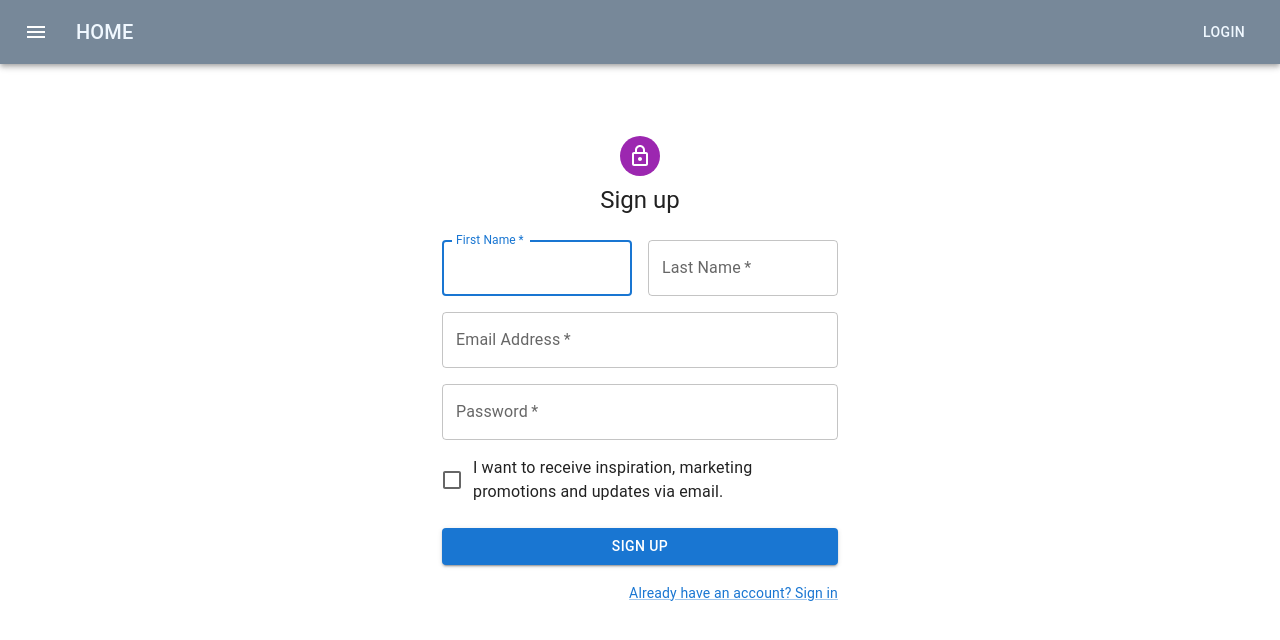
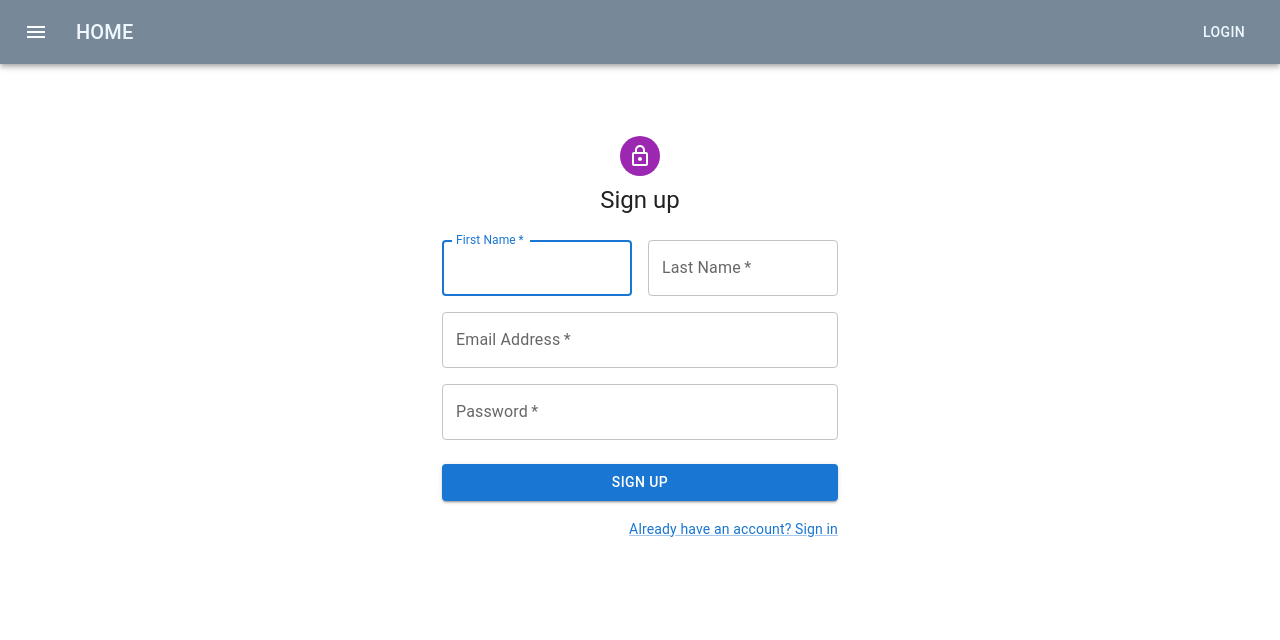
Before and after one commit to anabixs/project-uni, a React (Vite) app: page /signup in a window 1280 px wide. Shown: the top 640 px of the page. Built offline with nearby package versions, Linux system fonts and the light colour scheme.

Commit message:
minor fixes 2

```diff
--- a/src/Signup.tsx
+++ b/src/Signup.tsx
@@ -111,14 +111,6 @@
                   autoComplete="new-password"
                 />
               </Grid>
-              <Grid item xs={12}>
-                <FormControlLabel
-                  control={
-                    <Checkbox value="allowExtraEmails" color="primary" />
-                  }
-                  label="I want to receive inspiration, marketing promotions and updates via email."
-                />
-              </Grid>
             </Grid>
             <Button
               type="submit"
```
